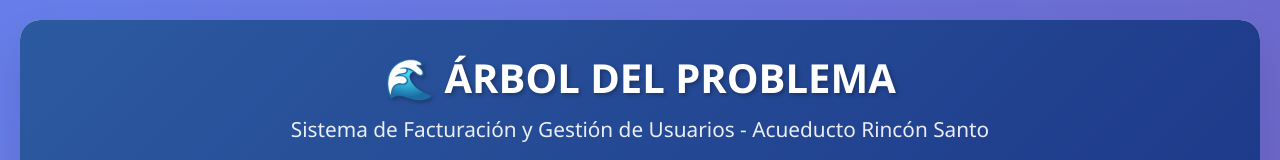
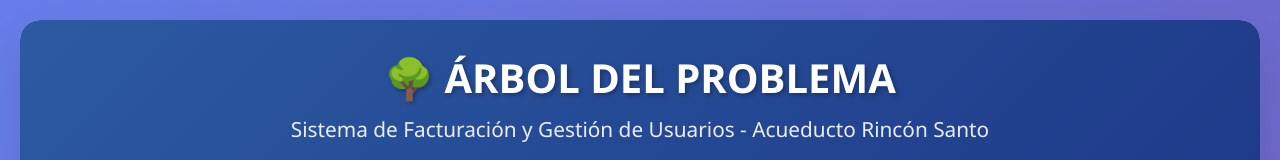
Before and after one commit to CamiloRj18/ArbolProblemaAcueducto, a plain HTML site: page index.html in a window 1280 px wide. Shown: the top 160 px of the page. Drawn offline with Linux system fonts and the light colour scheme.

Commit message:
Update index.html

```diff
--- a/index.html
+++ b/index.html
@@ -275,7 +275,7 @@
 <body>
     <div class="container">
         <div class="header">
-            <h1>🌊 ÁRBOL DEL PROBLEMA</h1>
+            <h1>🌳 ÁRBOL DEL PROBLEMA</h1>
             <h2>Sistema de Facturación y Gestión de Usuarios - Acueducto Rincón Santo</h2>
         </div>
 
```
